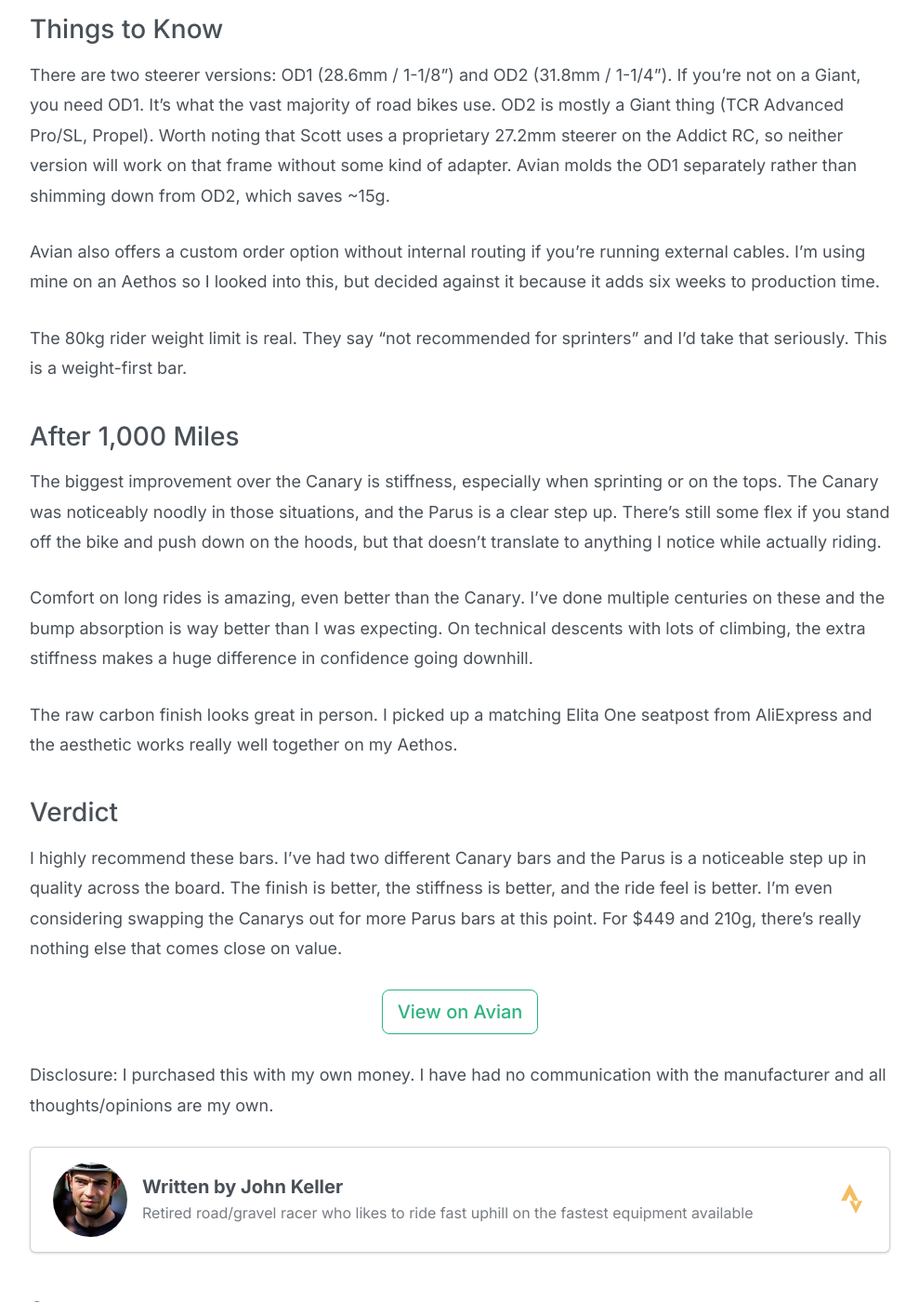
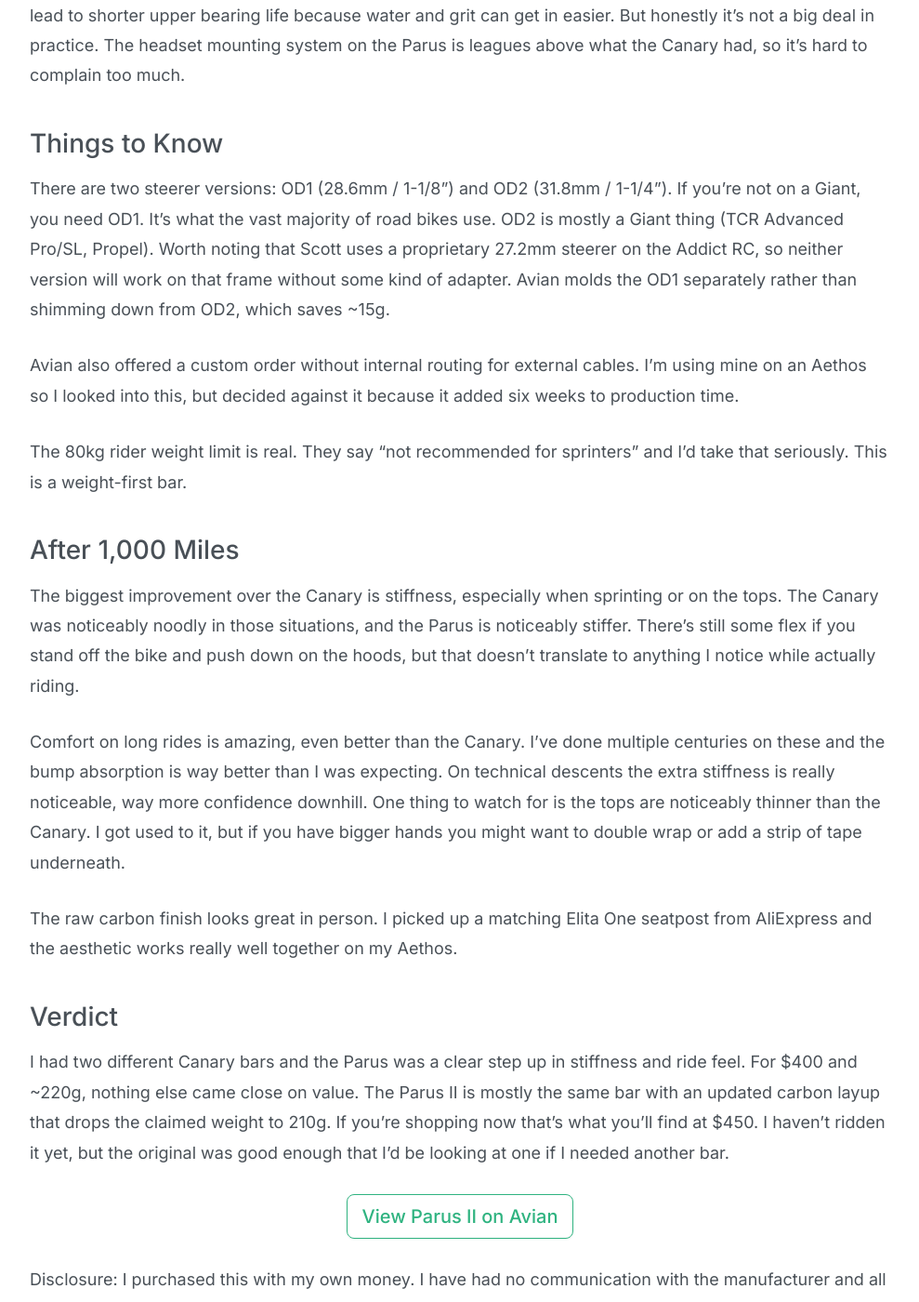
Before and after one commit to johnkeller101/wattsperkilo, a Jekyll site: the page built from _posts/2026-01-23-avian-parus-handlebar-review.md, in a window 1280 px wide and 1400 px high, scrolled down 4123 px. Shown: the whole window at 93% size, without its empty margins (145-1134 px from the left). Built offline with Jekyll 4.4.1, drawn with Linux system fonts in a browser that asks for light colours; comment, search, counter and statistics services are not loaded; some of the changed text lies outside the part shown.

Commit message:
parus updates

```diff
--- a/_posts/2026-01-23-avian-parus-handlebar-review.md
+++ b/_posts/2026-01-23-avian-parus-handlebar-review.md
@@ -1,41 +1,42 @@
 ---
 layout: post
-title: "Avian Parus Integrated Handlebar"
+title: "Avian Parus Integrated Handlebar (First Edition)"
 author: john
 categories: [ handlebars, reviews ]
 outline: assets/images/outlines/avian-parus.svg
-summary: "Avian's lighter option at 210g average with T1100/graphene construction. A step up in weight savings from the Canary, with a stiffer feel."
+summary: "Avian's lighter option at ~220g with T1100/graphene construction. A step up in weight savings from the Canary, with a stiffer feel. This review covers the original Parus, which has since been replaced by the Parus II."
 date: 2026-01-23
+last_modified_at: 2026-03-06
 ---
 
-After spending time on the [Canary](/avian-canary-handlebars-first-ride-impressions/), I decided to try Avian's lighter option, the Parus. It's a separate model, not a revision, and it drops to 210g average using T1100 carbon and graphene with integrated molding instead of bonding. Weight range is 200–230g depending on size, which includes 7g of stem bolts. For $449, that puts it among the lightest integrated bars you can buy without spending Darimo money.
+After spending time on the [Canary](/avian-canary-handlebars-first-ride-impressions/), I decided to try Avian's lighter option, the Parus. Avian doesn't make this one anymore. They replaced it with the Parus II, which runs $450 now. The original was $400 when I bought it. It's a separate model from the Canary, not a revision, and it dropped to around 220g using T1100 carbon and graphene with integrated molding instead of bonding. Weight varied by size, with 7g of that being stem bolts. For $400, that put it among the lightest integrated bars you could buy without spending Darimo money.
 
 ### Overview
 
-|   | Avian Parus | Avian Canary | Darimo Nexum | Darimo Nexum Drag | Roval Alpinist Cockpit II | Roval Rapide Cockpit |
-|---|---|---|---|---|---|---|
-| Weight | ~210g | ~247g | ~195g | ~245g | 270g | ~310g |
-| Price (USD) | $449 | $270 | ~$900 | ~$950 | $699 | $699 |
-| Reach | 72mm | 76mm | 77mm | 77mm | 75mm | 75mm |
-| Drop | 125mm | 125mm | 128mm | 128mm | 125mm | 125mm |
-| Stem Angle | -10° | -10° | -6° | -6° | -6° | -6° |
-| Drop Flare | 5° | 5° | 0° | 0°/6°/16° | 4° | 4° |
+|   | Avian Parus | Avian Parus II | Avian Canary | Darimo Nexum | Darimo Nexum Drag | Roval Alpinist Cockpit II | Roval Rapide Cockpit |
+|---|---|---|---|---|---|---|---|
+| Weight | ~220g | ~210g | ~247g | ~195g | ~245g | 270g | ~310g |
+| Price (USD) | $400 | $450 | $270 | ~$900 | ~$950 | $699 | $699 |
+| Reach | 70mm | 72mm | 76mm | 77mm | 77mm | 75mm | 75mm |
+| Drop | 125mm | 125mm | 125mm | 128mm | 128mm | 125mm | 125mm |
+| Stem Angle | -10° | -10° | -10° | -6° | -6° | -6° | -6° |
+| Drop Flare | 5° | 5° | 5° | 0° | 0°/6°/16° | 4° | 4° |
 
 ### Geometry Differences
 
-The Parus has 4mm less reach than the Canary (72mm vs 76mm), so if you're coming from the Canary you might want to go one size up on stem length to keep the same position. Drop is the same 125mm on both, and they both have 5° of flare in the drops.
+The Parus has 6mm less reach than the Canary (70mm vs 76mm), so if you're coming from the Canary you might want to go one size up on stem length to keep the same position. Drop is the same 125mm on both, and they both have 5° of flare in the drops.
 
-Avian markets the Canary as a comfort-first bar and the Parus as the race option. In practice the shorter reach just makes it a more compact cockpit.
+Avian marketed the Canary as the comfort bar and the Parus as the race option, though in practice the shorter reach just makes it a more compact cockpit.
 
 ### Visual Differences
 
 Most of the weight savings come from reshaping the stem area. The Canary is boxier and more squared-off, while the Parus rounds everything out. Round profiles are stronger per gram of material because stress distributes more evenly, so Avian can use less carbon for the same stiffness. Same reason tubes are round and not square. That alone accounts for most of the ~37g difference.
 
-The other thing you'll notice immediately is the finish. The Canary is painted black to hide imperfections in the carbon layup. The Parus skips the paint and goes with a clear coat over raw carbon. It saves a couple grams, but the trade-off is you can see surface imperfections, especially in direct sunlight. I think it looks cool in a weight-weenie kind of way, but if you want a clean matte black bar this isn't it.
+The other thing you'll notice immediately is the finish. The Canary is painted black to hide imperfections in the carbon layup. The first-gen Parus skipped the paint and went with a clear coat over raw carbon. It saved a couple grams, but the trade-off was you could see surface imperfections, especially in direct sunlight. I think it looks cool in a weight-weenie kind of way, but if you want a clean matte black bar this isn't it.
 
 ### Specs
 
-- **Reach:** 72mm
+- **Reach:** 70mm
 - **Drop:** 125mm
 - **Stem angle:** -10°
 - **Widths:** 340, 360, 380, 400mm
@@ -66,24 +67,24 @@
 
 There are two steerer versions: OD1 (28.6mm / 1-1/8") and OD2 (31.8mm / 1-1/4"). If you're not on a Giant, you need OD1. It's what the vast majority of road bikes use. OD2 is mostly a Giant thing (TCR Advanced Pro/SL, Propel). Worth noting that Scott uses a proprietary 27.2mm steerer on the Addict RC, so neither version will work on that frame without some kind of adapter. Avian molds the OD1 separately rather than shimming down from OD2, which saves ~15g.
 
-Avian also offers a custom order option without internal routing if you're running external cables. I'm using mine on an Aethos so I looked into this, but decided against it because it adds six weeks to production time.
+Avian also offered a custom order without internal routing for external cables. I'm using mine on an Aethos so I looked into this, but decided against it because it added six weeks to production time.
 
 The 80kg rider weight limit is real. They say "not recommended for sprinters" and I'd take that seriously. This is a weight-first bar.
 
 ### After 1,000 Miles
 
-The biggest improvement over the Canary is stiffness, especially when sprinting or on the tops. The Canary was noticeably noodly in those situations, and the Parus is a clear step up. There's still some flex if you stand off the bike and push down on the hoods, but that doesn't translate to anything I notice while actually riding.
+The biggest improvement over the Canary is stiffness, especially when sprinting or on the tops. The Canary was noticeably noodly in those situations, and the Parus is noticeably stiffer. There's still some flex if you stand off the bike and push down on the hoods, but that doesn't translate to anything I notice while actually riding.
 
-Comfort on long rides is amazing, even better than the Canary. I've done multiple centuries on these and the bump absorption is way better than I was expecting. On technical descents with lots of climbing, the extra stiffness makes a huge difference in confidence going downhill.
+Comfort on long rides is amazing, even better than the Canary. I've done multiple centuries on these and the bump absorption is way better than I was expecting. On technical descents the extra stiffness is really noticeable, way more confidence downhill. One thing to watch for is the tops are noticeably thinner than the Canary. I got used to it, but if you have bigger hands you might want to double wrap or add a strip of tape underneath.
 
 The raw carbon finish looks great in person. I picked up a matching Elita One seatpost from AliExpress and the aesthetic works really well together on my Aethos.
 
 ### Verdict
 
-I highly recommend these bars. I've had two different Canary bars and the Parus is a noticeable step up in quality across the board. The finish is better, the stiffness is better, and the ride feel is better. I'm even considering swapping the Canarys out for more Parus bars at this point. For $449 and 210g, there's really nothing else that comes close on value.
+I had two different Canary bars and the Parus was a clear step up in stiffness and ride feel. For $400 and ~220g, nothing else came close on value. The Parus II is mostly the same bar with an updated carbon layup that drops the claimed weight to 210g. If you're shopping now that's what you'll find at $450. I haven't ridden it yet, but the original was good enough that I'd be looking at one if I needed another bar.
 
 <span style="margin:auto; display:table;">
-<a target="_blank" href="https://avians.cc/products/avian-parus" class="btn btn-outline-success btn-lg btn-round ml-1">View on Avian</a>
+<a target="_blank" href="https://avians.cc/products/avian-parus" class="btn btn-outline-success btn-lg btn-round ml-1">View Parus II on Avian</a>
 </span>
 
 
```
